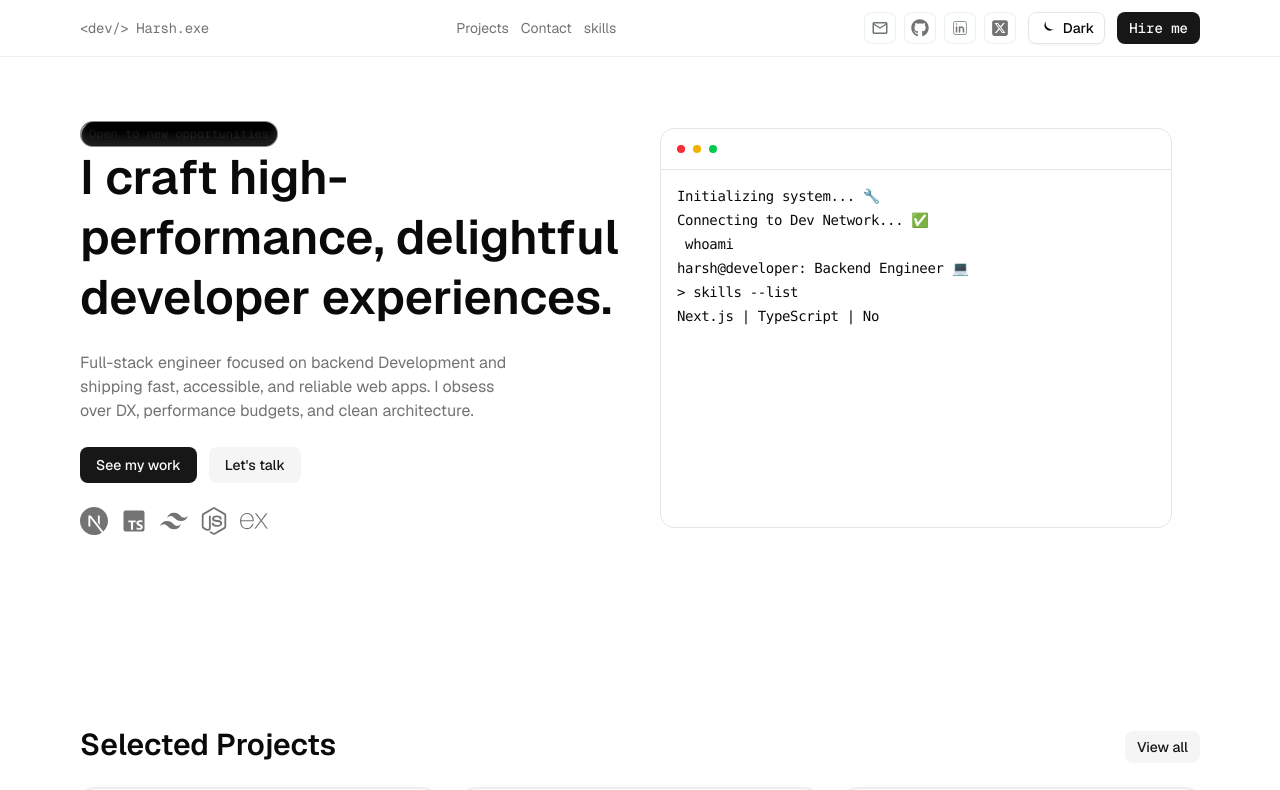
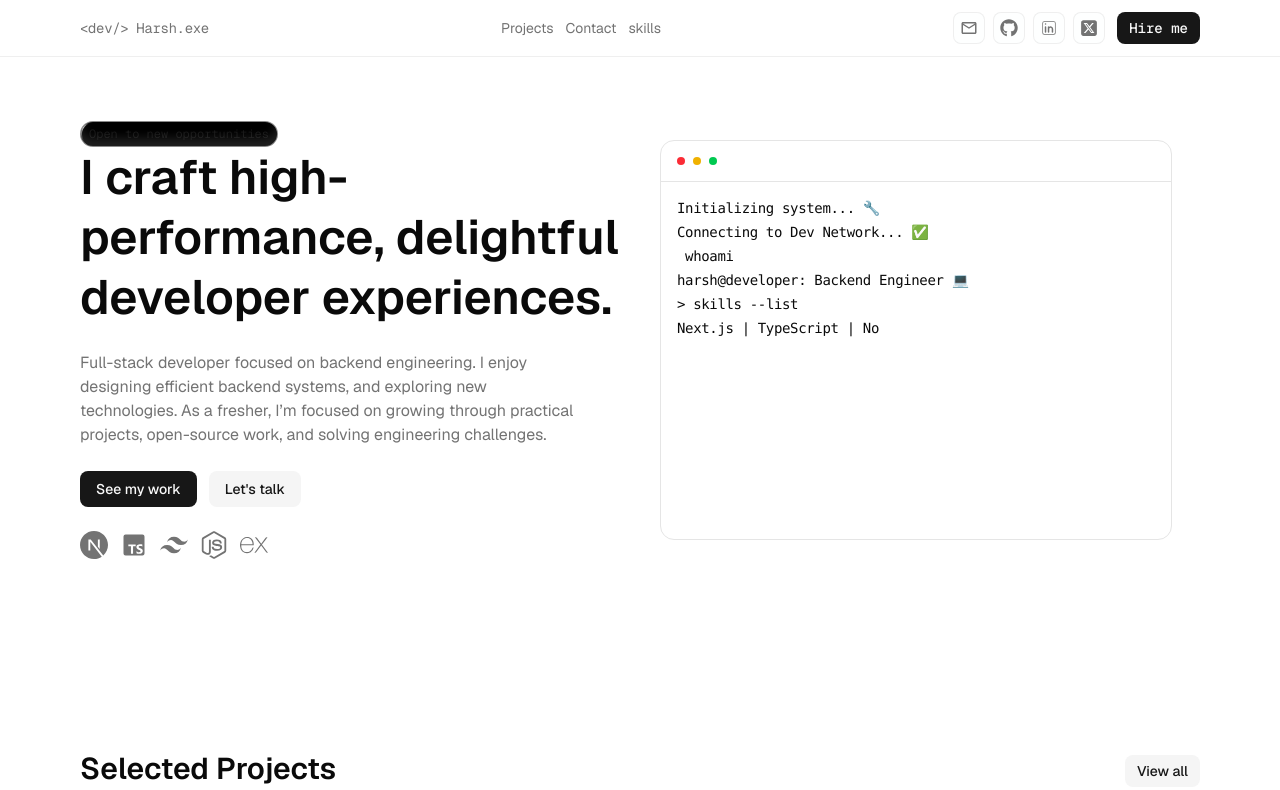
Before and after one commit to Harshsharma1712/harsh-sharma, a Next.js app: page / in a window 1280 px wide. Shown: the top 790 px of the page. Built offline with nearby package versions, Linux system fonts and the light colour scheme.

Commit message:
ready the portfolio for deployment by improving the user exprience

```diff
--- a/components/header.tsx
+++ b/components/header.tsx
@@ -1,9 +1,16 @@
+"use client"
+
 import Link from "next/link"
 import ThemeToggle from "@/components/theme-toggle"
 import { Button } from "@/components/ui/button"
+import { usePathname } from "next/navigation"
 import SocialLinks from "./social-links"
 
 export default function Header() {
+
+  const pathname = usePathname()
+  const isHome = pathname === "/"
+
   return (
     <header className="sticky top-0 z-50 backdrop-blur supports-[backdrop-filter]:bg-background/60 border-b border-border/60">
       <div className="mx-auto max-w-6xl px-4 py-3 flex items-center justify-between">
@@ -13,7 +20,10 @@ export default function Header() {
         >
           {"<dev/>"} Harsh.exe
         </Link>
-        <nav className="hidden md:flex items-center gap-3">
+
+        {/* NAVIGATION (only show on homepage) */}
+        {isHome && (
+          <nav className="hidden md:flex items-center gap-3">
           <a href="#projects" className="text-sm text-muted-foreground hover:text-foreground transition-colors">
             Projects
           </a>
@@ -27,14 +37,22 @@ export default function Header() {
             skills
           </a>
         </nav>
+        )}
+
         <div className="flex items-center gap-3">
           <SocialLinks className="hidden md:flex" />
-          <ThemeToggle />
-          <Button asChild size="sm" className="font-mono">
+          <SocialLinks className="flex md:hidden" />
+          {/* <ThemeToggle /> */}
+
+          {/* Hire Me button (only show on homepage) */}
+          {isHome && (
+            <Button asChild size="sm" className="font-mono">
             <a href="#contact" aria-label="Contact me">
               Hire me
             </a>
           </Button>
+          )}
+
         </div>
       </div>
     </header>
--- a/sections/contact.tsx
+++ b/sections/contact.tsx
@@ -10,7 +10,7 @@ export default function Contact() {
       <div className="rounded-xl border border-border/60 bg-card p-8 md:p-10 text-center">
         <h2 className="text-2xl md:text-3xl font-semibold">Let&apos;s build something exceptional.</h2>
         <p className="mt-2 text-muted-foreground max-w-2xl mx-auto">
-          I partner with teams to craft fast, accessible, and maintainable products.
+          Have an opportunity or idea? I’d love to hear it — Twitter (X) is the quickest way to reach me.
         </p>
         <div className="mt-6 flex flex-wrap items-center justify-center gap-3">
           <Button asChild>
--- a/sections/hero.tsx
+++ b/sections/hero.tsx
@@ -37,7 +37,7 @@ export default function Hero() {
             I craft high-performance, delightful developer experiences.
           </h1>
           <p className="text-muted-foreground text-balance">
-            Full-stack engineer focused on backend Development and shipping fast, accessible, and reliable web apps. I obsess over DX, performance budgets, and clean architecture.
+            Full-stack developer focused on backend engineering. I enjoy designing efficient backend systems, and exploring new technologies. As a fresher, I’m focused on growing through practical projects, open-source work, and solving engineering challenges.
           </p>
           <div className="flex flex-wrap gap-3">
             <Button asChild>
```
